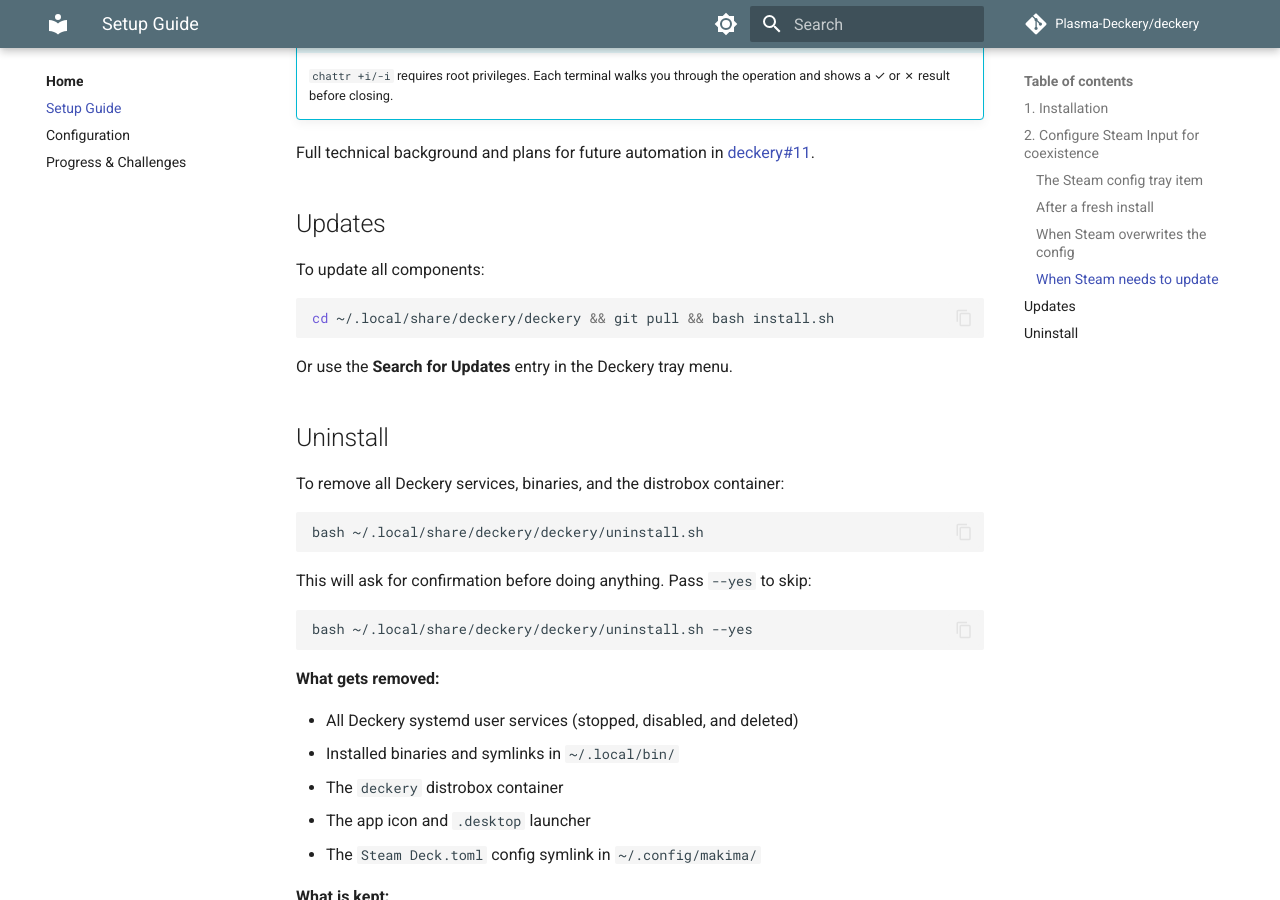
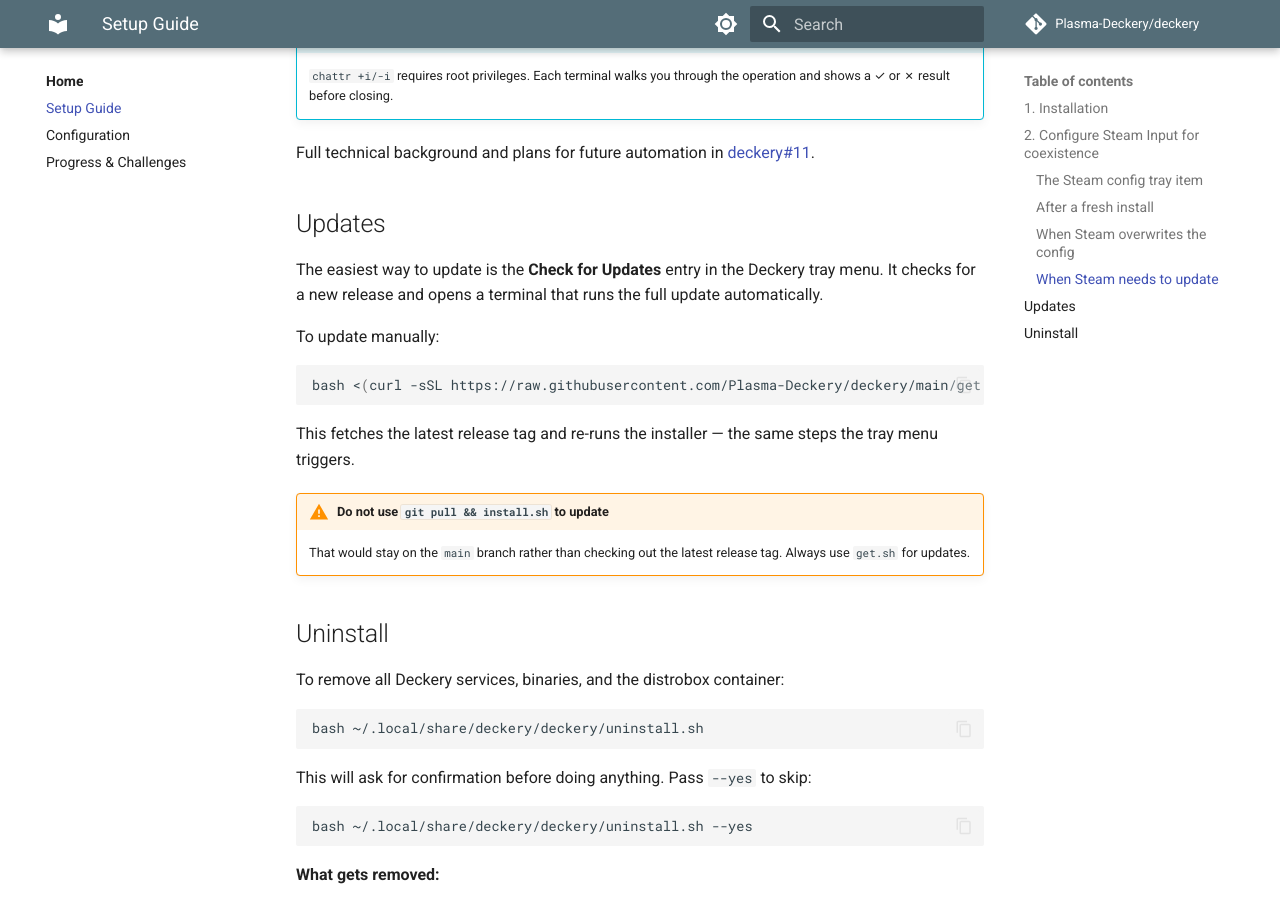
Before and after one commit to Plasma-Deckery/deckery, an MkDocs documentation site: the page built from docs/setup-guide.md, in a window 1280 px wide and 900 px high, scrolled down 2514 px. Built offline with MkDocs 1.6.1 and Material for MkDocs 9.7.7, drawn with Linux system fonts in a browser that asks for light colours; comment, search, counter and statistics services are not loaded.

Commit message:
docs: tray is primary update path; use get.sh not git pull for manual updates

````diff
--- a/docs/setup-guide.md
+++ b/docs/setup-guide.md
@@ -94,13 +94,18 @@
 
 ## Updates
 
-To update all components:
+The easiest way to update is the **Check for Updates** entry in the Deckery tray menu. It checks for a new release and opens a terminal that runs the full update automatically.
+
+To update manually:
 
 ```bash
-cd ~/.local/share/deckery/deckery && git pull && bash install.sh
+bash <(curl -sSL https://raw.githubusercontent.com/Plasma-Deckery/deckery/main/get.sh)
 ```
 
-Or use the **Search for Updates** entry in the Deckery tray menu.
+This fetches the latest release tag and re-runs the installer — the same steps the tray menu triggers.
+
+!!! warning "Do not use `git pull && install.sh` to update"
+    That would stay on the `main` branch rather than checking out the latest release tag. Always use `get.sh` for updates.
 
 ## Uninstall
 
````
